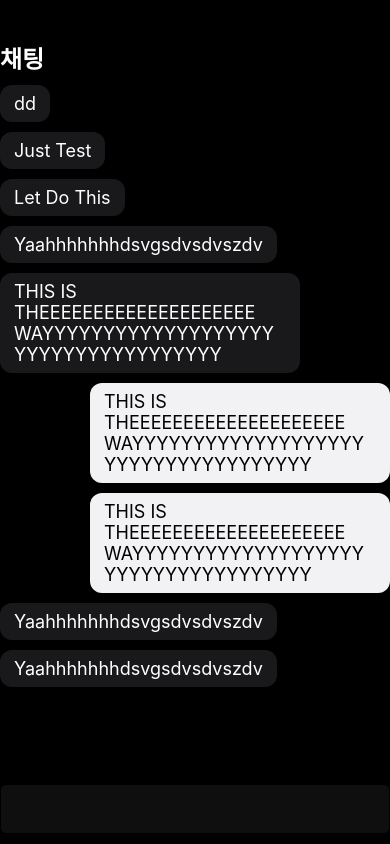
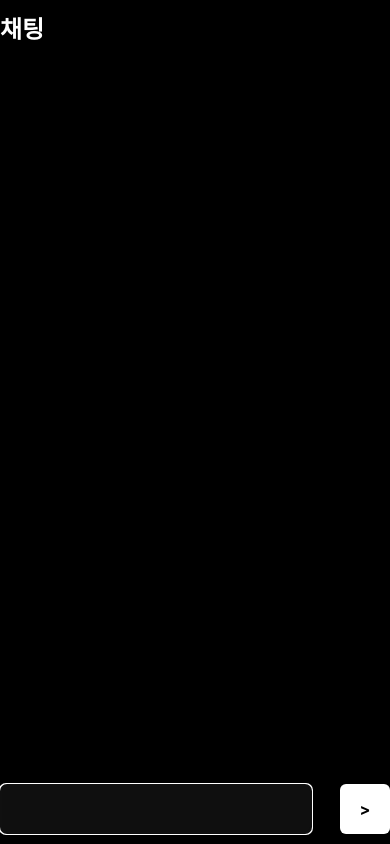
Before and after one commit to testprocess/encrypt-chat, a React Native app: screen /Chat in a window 390 px wide. Built offline with nearby package versions, Linux system fonts and the light colour scheme.

Commit message:
fix: update ux
+ 입력 UX 개선

```diff
--- a/src/components/Button.tsx
+++ b/src/components/Button.tsx
@@ -14,6 +14,15 @@ function Button(props: ButtonType) {
     </Pressable>
   );
 }
+
+function ButtonSmall(props: ButtonType) {
+    const { onPress, title } = props;
+    return (
+      <Pressable style={stylesSmall.button} onPress={onPress}>
+        <Text style={stylesSmall.text}>{title}</Text>
+      </Pressable>
+    );
+  }
 
 const styles = StyleSheet.create({
   button: {
@@ -34,4 +43,25 @@ const styles = StyleSheet.create({
   },
 });
 
-export { Button }
+
+const stylesSmall = StyleSheet.create({
+    button: {
+      alignItems: 'center',
+      justifyContent: 'center',
+      width: 50,
+      height: 50,
+
+      borderRadius: 6,
+      elevation: 3,
+      backgroundColor: 'white',
+    },
+    text: {
+      fontSize: 16,
+      lineHeight: 21,
+      fontWeight: 'bold',
+      letterSpacing: 0.25,
+      color: 'black',
+    },
+  });
+
+export { Button, ButtonSmall }
--- a/src/components/Input.tsx
+++ b/src/components/Input.tsx
@@ -3,19 +3,29 @@ import {SafeAreaView, StyleSheet, TextInput} from 'react-native';
 
 type InputType = {
     onSend: any;
+    value: string;
+    onChangeText: any
 }
 
 const InputStringDefault = (props: InputType, ref: any) => {
-    const { onSend } = props
-    const [text, onChangeText] = React.useState('');
+    const { onSend, value, onChangeText } = props
+
+    const handleSend = () => {
+        onSend()
+    }
 
     return (
         <SafeAreaView>
             <TextInput
+                editable
+                multiline
+                numberOfLines={3}
                 style={styles.input}
                 onChangeText={onChangeText}
-                onSubmitEditing={onSend}
-                value={text}
+                onSubmitEditing={handleSend}
+                value={value}
+                autoFocus={true}
+                blurOnSubmit={false}
                 ref={ref}
             />
         </SafeAreaView>
--- a/src/pages/Chat.tsx
+++ b/src/pages/Chat.tsx
@@ -14,6 +14,7 @@ import {
 
 import { ChatBox } from "../components/ChatBox"
 import { InputString } from "../components/Input"
+import { ButtonSmall } from "../components/Button"
 
 
 
@@ -28,10 +29,13 @@ const Chat = ({ navigation, route }: any) => {
     ]);
 
     const [userName, updateUsername] = React.useState('huh');
+    const [text, onChangeText] = React.useState('');
+
     const ref: any = React.useRef()
 
 
     const handleSend = () => {
+        ref.current.focus()
         const chatMessage = ref.current._internalFiberInstanceHandleDEV.memoizedProps.value
 
         let chat = {
@@ -40,10 +44,12 @@ const Chat = ({ navigation, route }: any) => {
             message: chatMessage
         }
         updateChatList(chatList.concat(chat))
+        onChangeText('')
 
     }
 
     useEffect(() => {
+        ref.current.focus()
         updateChatList([])
     }, [])
 
@@ -59,21 +65,21 @@ const Chat = ({ navigation, route }: any) => {
                 <ScrollView style={styles.scrollContainer}>
                     <Text style={styles.title}>채팅</Text>
                     { ChatArray }
-                    <ChatBox isMe={false} message="dd"> </ChatBox>
-                    <ChatBox isMe={false} message="Just Test"> </ChatBox>
-                    <ChatBox isMe={false} message="Let Do This"> </ChatBox>
-                    <ChatBox isMe={false} message="Yaahhhhhhhdsvgsdvsdvszdv"> </ChatBox>
-                    <ChatBox isMe={false} message="THIS IS THEEEEEEEEEEEEEEEEEEEE WAYYYYYYYYYYYYYYYYYYYYYYYYYYYYYYYYYYYY"> </ChatBox>
-                    <ChatBox isMe={true} message="THIS IS THEEEEEEEEEEEEEEEEEEEE WAYYYYYYYYYYYYYYYYYYYYYYYYYYYYYYYYYYYY"> </ChatBox>
-                    <ChatBox isMe={true} message="THIS IS THEEEEEEEEEEEEEEEEEEEE WAYYYYYYYYYYYYYYYYYYYYYYYYYYYYYYYYYYYY"> </ChatBox>
-                    <ChatBox isMe={false} message="Yaahhhhhhhdsvgsdvsdvszdv"> </ChatBox>
-                    <ChatBox isMe={false} message="Yaahhhhhhhdsvgsdvsdvszdv"> </ChatBox>
 
                     <View style={styles.br}></View>
                 </ScrollView>
             </View>
             <View style={styles.inputContainer}>
-                <InputString ref={ref} onSend={handleSend}></InputString>
+                <View style={styles.rowContainer}>
+                    <View style={{flex: 0.8}}>
+                        <InputString value={text} onChangeText={onChangeText} ref={ref} onSend={handleSend}></InputString>
+                    </View>
+                    <View style={{flex: 0.2, justifyContent: "center", alignItems: 'flex-end'}}>
+                        <ButtonSmall title='>' onPress={handleSend}></ButtonSmall>
+                    </View>
+
+
+                </View>
             </View>
         </SafeAreaView>
     );
@@ -83,8 +89,8 @@ const styles = StyleSheet.create({
   container: {
     flex: 1,
     backgroundColor: 'black',
-    padding: 20,
-    paddingTop: 40,
+    padding: 10,
+    paddingTop: 10,
   },
   chatBox: {
     maxWidth: 300,
@@ -110,9 +116,15 @@ const styles = StyleSheet.create({
   },
   inputContainer: {
     flex: 1,
-    flexDirection: "column-reverse"
+    flexDirection: "column-reverse",
+  },
+  rowContainer: {
+    flexDirection: 'row',
+    backgroundColor: 'black'
+
 
   },
+
   title: {
     color: "#ffffff",
     fontSize: 24,
--- a/src/pages/Login.tsx
+++ b/src/pages/Login.tsx
@@ -20,6 +20,7 @@ import { InputString } from "../components/Input"
 
 const Login = ({ navigation, route }: any) => {
     const ref = React.useRef()
+    const [text, onChangeText] = React.useState('');
 
     const onPressNext = () => {
         navigation.navigate('Chat')
@@ -30,7 +31,7 @@ const Login = ({ navigation, route }: any) => {
             <Text style={styles.title}>이름을 입력해주세요</Text>
 
             <View style={styles.subContainer}>
-                <InputString onSend={onPressNext}></InputString>
+                <InputString value={text} onChangeText={onChangeText} onSend={onPressNext}></InputString>
             </View>
 
             <View style={styles.buttonContainer}>
```
